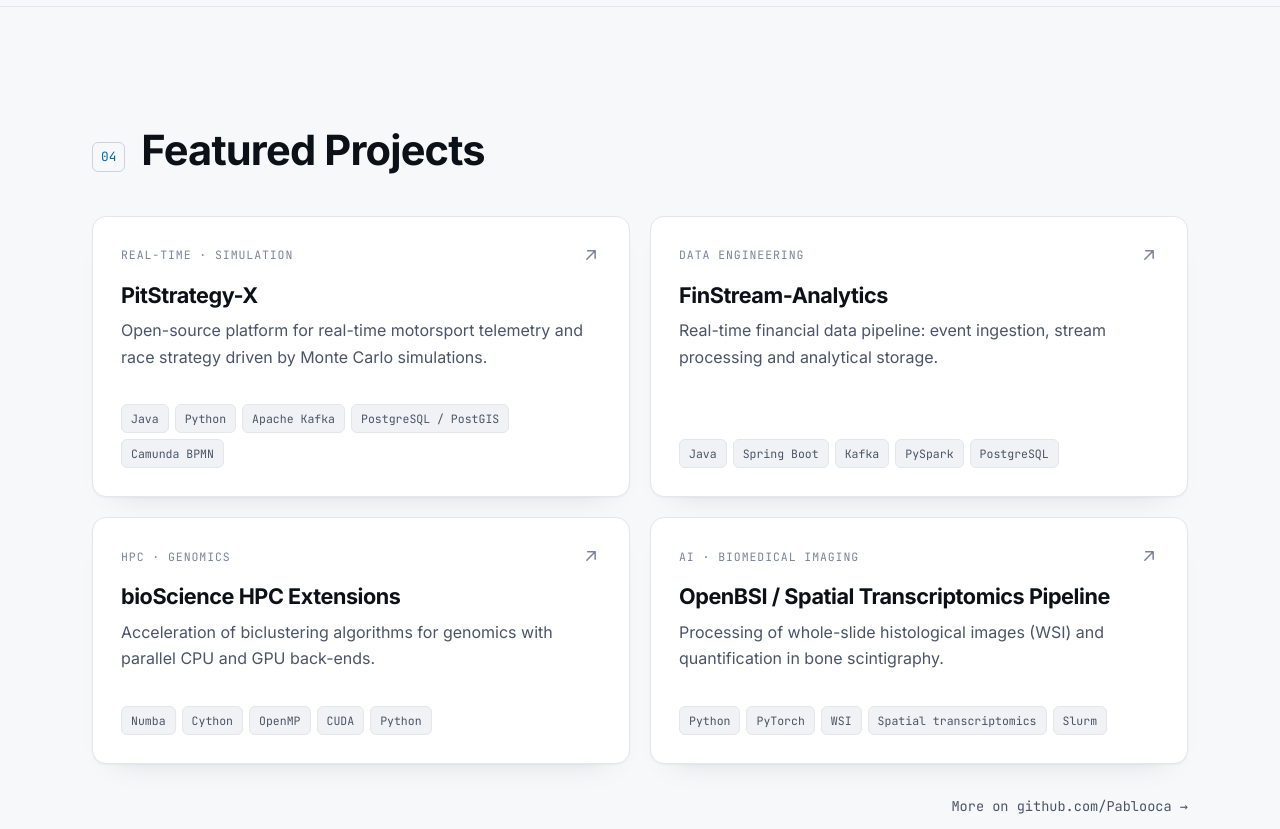
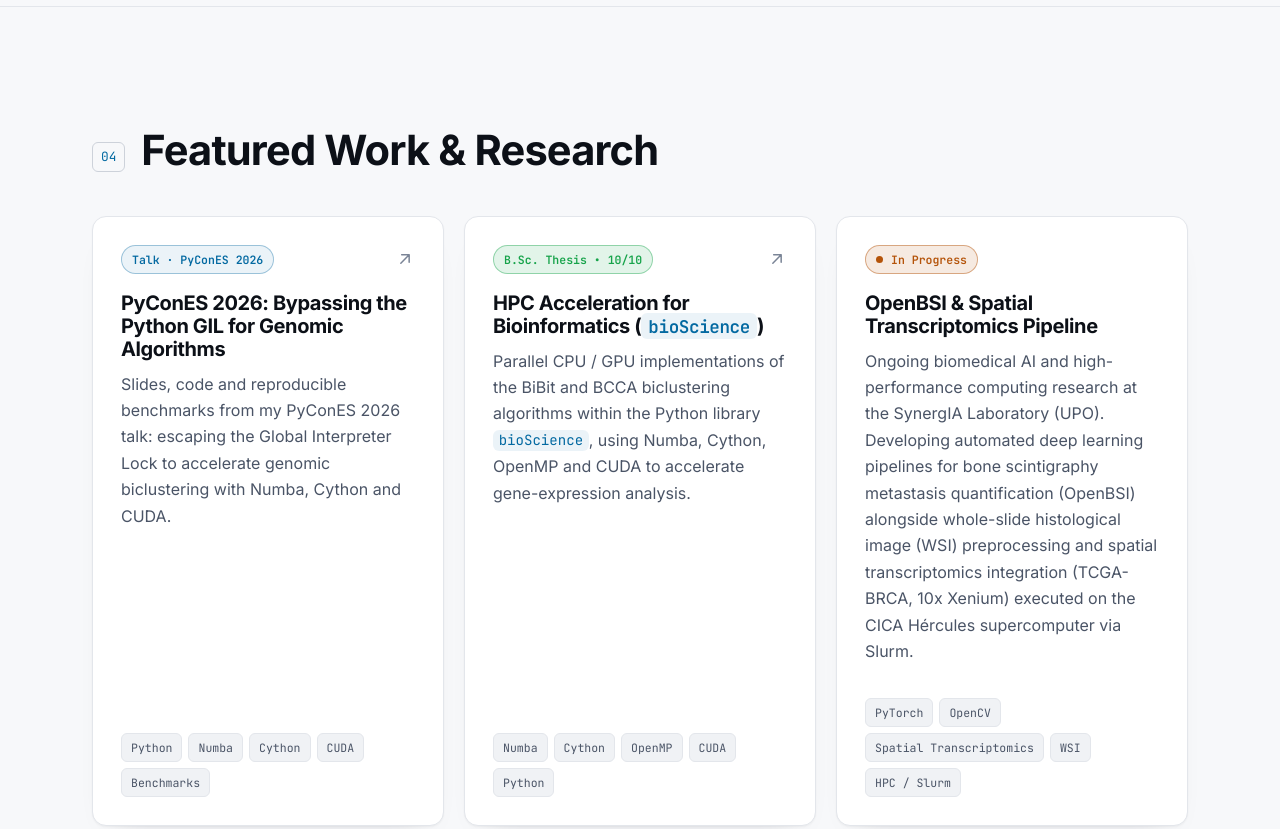
Before and after one commit to Pablooca/Pablooca.github.io, a plain HTML site: page index.html in a window 1280 px wide. Shown: the part 3500-4329 px from the top of the page. Drawn offline with Linux system fonts and the light colour scheme.

Commit message:
fix: enable EN/ES language toggle, light/dark theme switch, and update research cards

```diff
--- a/css/styles.css
+++ b/css/styles.css
@@ -36,6 +36,7 @@
   --accent-ink: #04121c;
   --accent-soft: rgba(125, 211, 252, 0.12);
   --ok: #4ade80;
+  --warn: #fbbf24;
   --grid-line: rgba(255, 255, 255, 0.035);
   --shadow: 0 1px 0 rgba(255, 255, 255, 0.03) inset, 0 20px 40px -24px rgba(0, 0, 0, 0.6);
   --nav-bg: rgba(10, 12, 16, 0.72);
@@ -56,6 +57,7 @@
   --accent-ink: #ffffff;
   --accent-soft: rgba(3, 105, 161, 0.08);
   --ok: #16a34a;
+  --warn: #b45309;
   --grid-line: rgba(12, 16, 23, 0.045);
   --shadow: 0 1px 2px rgba(12, 16, 23, 0.04), 0 16px 32px -24px rgba(12, 16, 23, 0.18);
   --nav-bg: rgba(247, 248, 250, 0.8);
@@ -520,17 +522,50 @@ strong { color: var(--text); font-weight: 600; }
 /* ---------- Projects ---------- */
 .projects-grid {
   display: grid;
-  grid-template-columns: repeat(2, minmax(0, 1fr));
+  grid-template-columns: repeat(3, minmax(0, 1fr));
   gap: 20px;
 }
 .project { display: flex; flex-direction: column; }
-.project:hover { border-color: var(--accent); transform: translateY(-3px); }
+a.project:hover { border-color: var(--accent); transform: translateY(-3px); }
 .project .tags { margin-top: auto; padding-top: 18px; }
 .project__top { display: flex; justify-content: space-between; align-items: center; margin-bottom: 18px; }
 .project__kind { font-size: 0.72rem; text-transform: uppercase; letter-spacing: 0.08em; color: var(--text-dim); }
 .project__arrow { color: var(--text-dim); transition: transform 0.25s var(--ease), color 0.25s var(--ease); }
-.project:hover .project__arrow { color: var(--accent); transform: translate(2px, -2px); }
-.project .card__title { font-size: 1.35rem; }
+a.project:hover .project__arrow { color: var(--accent); transform: translate(2px, -2px); }
+.project .card__title { font-size: 1.25rem; }
+.project__badge {
+  display: inline-flex;
+  align-items: center;
+  gap: 8px;
+  font-size: 0.72rem;
+  font-weight: 600;
+  padding: 4px 10px;
+  border-radius: 999px;
+  border: 1px solid color-mix(in srgb, var(--accent) 35%, transparent);
+  background: var(--accent-soft);
+  color: var(--accent);
+}
+.project__badge--ok {
+  border-color: color-mix(in srgb, var(--ok) 40%, transparent);
+  background: color-mix(in srgb, var(--ok) 12%, transparent);
+  color: var(--ok);
+}
+.project__badge--progress {
+  border-color: color-mix(in srgb, var(--warn) 45%, transparent);
+  background: color-mix(in srgb, var(--warn) 12%, transparent);
+  color: var(--warn);
+}
+.project__pulse {
+  width: 7px;
+  height: 7px;
+  border-radius: 50%;
+  background: var(--warn);
+  animation: pulse-warn 2s infinite;
+}
+@keyframes pulse-warn {
+  0%, 100% { box-shadow: 0 0 0 0 color-mix(in srgb, var(--warn) 50%, transparent); }
+  70% { box-shadow: 0 0 0 6px transparent; }
+}
 
 .projects__more { margin-top: 28px; text-align: right; }
 .link-arrow { font-size: 0.85rem; color: var(--text-muted); transition: color 0.2s var(--ease); }
@@ -678,6 +713,7 @@ strong { color: var(--text); font-weight: 600; }
   .nav__links a { padding: 12px; font-size: 1rem; }
 
   .talk { grid-template-columns: minmax(0, 1fr); }
+  .projects-grid { grid-template-columns: repeat(2, minmax(0, 1fr)); }
   .talk__media img { aspect-ratio: 4 / 3; object-position: 50% 40%; }
 
   .bento {
--- a/index.html
+++ b/index.html
@@ -309,57 +309,44 @@
       <div class="container">
         <header class="section__head reveal">
           <span class="section__index mono">04</span>
-          <h2 id="projects-title" data-i18n="projects.title">Featured Projects</h2>
+          <h2 id="projects-title" data-i18n="projects.title">Featured Work &amp; Research</h2>
         </header>
 
         <div class="projects-grid">
-          <a class="project card reveal" href="https://github.com/Pablooca" target="_blank" rel="noopener noreferrer">
+          <a class="project card reveal" href="https://github.com/Pablooca/pycon-es-2026-mas-alla-del-gil" target="_blank" rel="noopener noreferrer">
             <div class="project__top">
-              <span class="project__kind mono" data-i18n="projects.kind.realtime">Real-time · Simulation</span>
+              <span class="project__badge mono" data-i18n="projects.pycon.badge">Talk · PyConES 2026</span>
               <svg class="icon project__arrow" viewBox="0 0 24 24" aria-hidden="true"><path d="M7 17L17 7M8 7h9v9"/></svg>
             </div>
-            <h3 class="card__title">PitStrategy-X</h3>
-            <p data-i18n="projects.pitstrategy.desc">Open-source platform for real-time motorsport telemetry and race strategy driven by Monte Carlo simulations.</p>
+            <h3 class="card__title" data-i18n="projects.pycon.title">PyConES 2026: Bypassing the Python GIL for Genomic Algorithms</h3>
+            <p data-i18n="projects.pycon.desc">Slides, code and reproducible benchmarks from my PyConES 2026 talk: escaping the Global Interpreter Lock to accelerate genomic biclustering with Numba, Cython and CUDA.</p>
             <ul class="tags">
-              <li>Java</li><li>Python</li><li>Apache Kafka</li><li>PostgreSQL / PostGIS</li><li>Camunda BPMN</li>
-            </ul>
-          </a>
-
-          <a class="project card reveal" href="https://github.com/Pablooca" target="_blank" rel="noopener noreferrer">
-            <div class="project__top">
-              <span class="project__kind mono" data-i18n="projects.kind.data">Data Engineering</span>
-              <svg class="icon project__arrow" viewBox="0 0 24 24" aria-hidden="true"><path d="M7 17L17 7M8 7h9v9"/></svg>
-            </div>
-            <h3 class="card__title">FinStream-Analytics</h3>
-            <p data-i18n="projects.finstream.desc">Real-time financial data pipeline: event ingestion, stream processing and analytical storage.</p>
-            <ul class="tags">
-              <li>Java</li><li>Spring Boot</li><li>Kafka</li><li>PySpark</li><li>PostgreSQL</li>
+              <li>Python</li><li>Numba</li><li>Cython</li><li>CUDA</li><li data-i18n="projects.tag.benchmarks">Benchmarks</li>
             </ul>
           </a>
 
           <a class="project card reveal" href="https://github.com/Pablooca/bioscience" target="_blank" rel="noopener noreferrer">
             <div class="project__top">
-              <span class="project__kind mono" data-i18n="projects.kind.hpc">HPC · Genomics</span>
+              <span class="project__badge project__badge--ok mono" data-i18n="projects.bioscience.badge">B.Sc. Thesis • 10/10</span>
               <svg class="icon project__arrow" viewBox="0 0 24 24" aria-hidden="true"><path d="M7 17L17 7M8 7h9v9"/></svg>
             </div>
-            <h3 class="card__title">bioScience HPC Extensions</h3>
-            <p data-i18n="projects.bioscience.desc">Acceleration of biclustering algorithms for genomics with parallel CPU and GPU back-ends.</p>
+            <h3 class="card__title" data-i18n="projects.bioscience.title">HPC Acceleration for Bioinformatics (<code>bioScience</code>)</h3>
+            <p data-i18n="projects.bioscience.desc">Parallel CPU / GPU implementations of the BiBit and BCCA biclustering algorithms within the Python library <code>bioScience</code>, using Numba, Cython, OpenMP and CUDA to accelerate gene-expression analysis.</p>
             <ul class="tags">
               <li>Numba</li><li>Cython</li><li>OpenMP</li><li>CUDA</li><li>Python</li>
             </ul>
           </a>
 
-          <a class="project card reveal" href="https://github.com/Pablooca" target="_blank" rel="noopener noreferrer">
+          <article class="project card reveal">
             <div class="project__top">
-              <span class="project__kind mono" data-i18n="projects.kind.bio">AI · Biomedical imaging</span>
-              <svg class="icon project__arrow" viewBox="0 0 24 24" aria-hidden="true"><path d="M7 17L17 7M8 7h9v9"/></svg>
+              <span class="project__badge project__badge--progress mono"><span class="project__pulse" aria-hidden="true"></span><span data-i18n="projects.openbsi.badge">In Progress</span></span>
             </div>
-            <h3 class="card__title">OpenBSI / Spatial Transcriptomics Pipeline</h3>
-            <p data-i18n="projects.openbsi.desc">Processing of whole-slide histological images (WSI) and quantification in bone scintigraphy.</p>
+            <h3 class="card__title" data-i18n="projects.openbsi.title">OpenBSI &amp; Spatial Transcriptomics Pipeline</h3>
+            <p data-i18n="projects.openbsi.desc">Ongoing biomedical AI and high-performance computing research at the SynergIA Laboratory (UPO). Developing automated deep learning pipelines for bone scintigraphy metastasis quantification (OpenBSI) alongside whole-slide histological image (WSI) preprocessing and spatial transcriptomics integration (TCGA-BRCA, 10x Xenium) executed on the CICA Hércules supercomputer via Slurm.</p>
             <ul class="tags">
-              <li>Python</li><li>PyTorch</li><li>WSI</li><li data-i18n="projects.openbsi.tag">Spatial transcriptomics</li><li>Slurm</li>
+              <li>PyTorch</li><li>OpenCV</li><li data-i18n="projects.openbsi.tag">Spatial Transcriptomics</li><li>WSI</li><li>HPC / Slurm</li>
             </ul>
-          </a>
+          </article>
         </div>
 
         <p class="projects__more reveal">
--- a/js/i18n.js
+++ b/js/i18n.js
@@ -70,16 +70,18 @@
       'talks.esoliupo.desc': 'Organised the 9th and 10th editions of the <em>Jornadas Ingenieros en la UPO</em> and coordinated hands-on technical workshops.',
       'talks.esoliupo.tagSec': 'Cybersecurity',
 
-      'projects.title': 'Featured Projects',
-      'projects.kind.realtime': 'Real-time · Simulation',
-      'projects.kind.data': 'Data Engineering',
-      'projects.kind.hpc': 'HPC · Genomics',
-      'projects.kind.bio': 'AI · Biomedical imaging',
-      'projects.pitstrategy.desc': 'Open-source platform for real-time motorsport telemetry and race strategy driven by Monte Carlo simulations.',
-      'projects.finstream.desc': 'Real-time financial data pipeline: event ingestion, stream processing and analytical storage.',
-      'projects.bioscience.desc': 'Acceleration of biclustering algorithms for genomics with parallel CPU and GPU back-ends.',
-      'projects.openbsi.desc': 'Processing of whole-slide histological images (WSI) and quantification in bone scintigraphy.',
-      'projects.openbsi.tag': 'Spatial transcriptomics',
+      'projects.title': 'Featured Work &amp; Research',
+      'projects.tag.benchmarks': 'Benchmarks',
+      'projects.pycon.badge': 'Talk · PyConES 2026',
+      'projects.pycon.title': 'PyConES 2026: Bypassing the Python GIL for Genomic Algorithms',
+      'projects.pycon.desc': 'Slides, code and reproducible benchmarks from my PyConES 2026 talk: escaping the Global Interpreter Lock to accelerate genomic biclustering with Numba, Cython and CUDA.',
+      'projects.bioscience.badge': 'B.Sc. Thesis • 10/10',
+      'projects.bioscience.title': 'HPC Acceleration for Bioinformatics (<code>bioScience</code>)',
+      'projects.bioscience.desc': 'Parallel CPU / GPU implementations of the BiBit and BCCA biclustering algorithms within the Python library <code>bioScience</code>, using Numba, Cython, OpenMP and CUDA to accelerate gene-expression analysis.',
+      'projects.openbsi.badge': 'In Progress',
+      'projects.openbsi.title': 'OpenBSI &amp; Spatial Transcriptomics Pipeline',
+      'projects.openbsi.desc': 'Ongoing biomedical AI and high-performance computing research at the SynergIA Laboratory (UPO). Developing automated deep learning pipelines for bone scintigraphy metastasis quantification (OpenBSI) alongside whole-slide histological image (WSI) preprocessing and spatial transcriptomics integration (TCGA-BRCA, 10x Xenium) executed on the CICA Hércules supercomputer via Slurm.',
+      'projects.openbsi.tag': 'Spatial Transcriptomics',
       'projects.more': 'More on github.com/Pablooca',
 
       'stack.title': 'Tech Stack',
@@ -172,15 +174,17 @@
       'talks.esoliupo.desc': 'Organización de las IX y X <em>Jornadas Ingenieros en la UPO</em> y coordinación de talleres técnicos prácticos.',
       'talks.esoliupo.tagSec': 'Ciberseguridad',
 
-      'projects.title': 'Proyectos Destacados',
-      'projects.kind.realtime': 'Tiempo real · Simulación',
-      'projects.kind.data': 'Ingeniería de Datos',
-      'projects.kind.hpc': 'HPC · Genómica',
-      'projects.kind.bio': 'IA · Imagen biomédica',
-      'projects.pitstrategy.desc': 'Plataforma open-source de telemetría motorsport en tiempo real y estrategia de carrera mediante simulaciones Monte Carlo.',
-      'projects.finstream.desc': 'Pipeline financiero en tiempo real: ingesta de eventos, procesamiento en streaming y almacenamiento analítico.',
-      'projects.bioscience.desc': 'Aceleración de algoritmos de biclustering en genómica con back-ends paralelos en CPU y GPU.',
-      'projects.openbsi.desc': 'Procesamiento de imágenes histológicas de diapositiva completa (WSI) y cuantificación en gammagrafía ósea.',
+      'projects.title': 'Proyectos e Investigación Destacados',
+      'projects.tag.benchmarks': 'Benchmarks',
+      'projects.pycon.badge': 'Charla · PyConES 2026',
+      'projects.pycon.title': 'PyConES 2026: Más allá del GIL de Python en algoritmos genómicos',
+      'projects.pycon.desc': 'Diapositivas, código y benchmarks reproducibles de mi charla en la PyConES 2026: cómo escapar del Global Interpreter Lock para acelerar el biclustering genómico con Numba, Cython y CUDA.',
+      'projects.bioscience.badge': 'TFG • 10/10',
+      'projects.bioscience.title': 'Aceleración HPC para Bioinformática (<code>bioScience</code>)',
+      'projects.bioscience.desc': 'Implementaciones paralelas en CPU / GPU de los algoritmos de biclustering BiBit y BCCA dentro de la librería Python <code>bioScience</code>, usando Numba, Cython, OpenMP y CUDA para acelerar el análisis de expresión génica.',
+      'projects.openbsi.badge': 'En proceso',
+      'projects.openbsi.title': 'OpenBSI y Pipeline de Transcriptómica Espacial',
+      'projects.openbsi.desc': 'Investigación en curso sobre IA biomédica y computación de altas prestaciones en el laboratorio SynergIA (UPO). Desarrollo de pipelines automatizados de deep learning para la cuantificación de metástasis en gammagrafía ósea (OpenBSI), junto con el preprocesamiento de imágenes histológicas de diapositiva completa (WSI) e integración de transcriptómica espacial (TCGA-BRCA, 10x Xenium) ejecutados en el supercomputador CICA Hércules mediante Slurm.',
       'projects.openbsi.tag': 'Transcriptómica espacial',
       'projects.more': 'Más en github.com/Pablooca',
 
```
